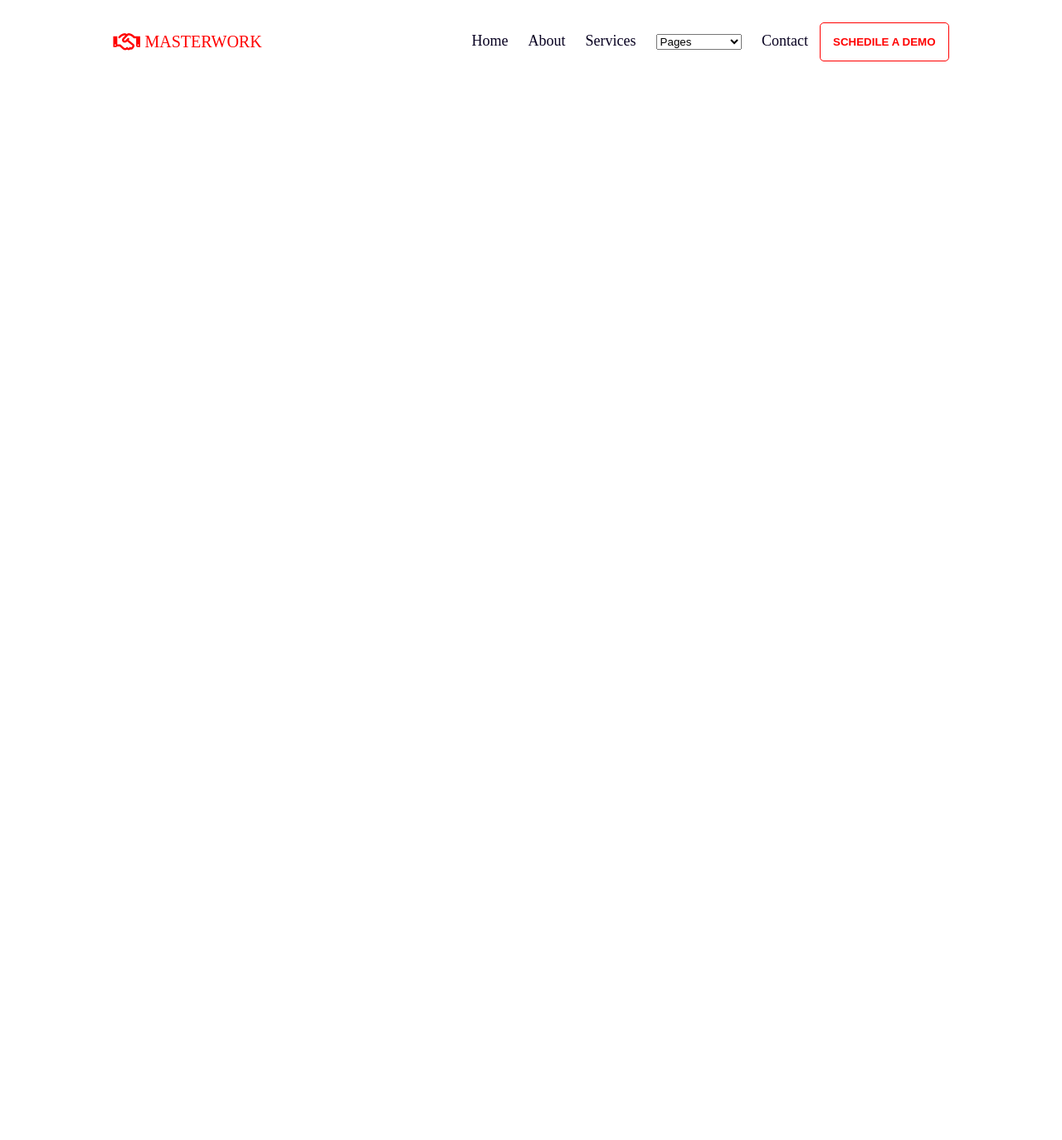
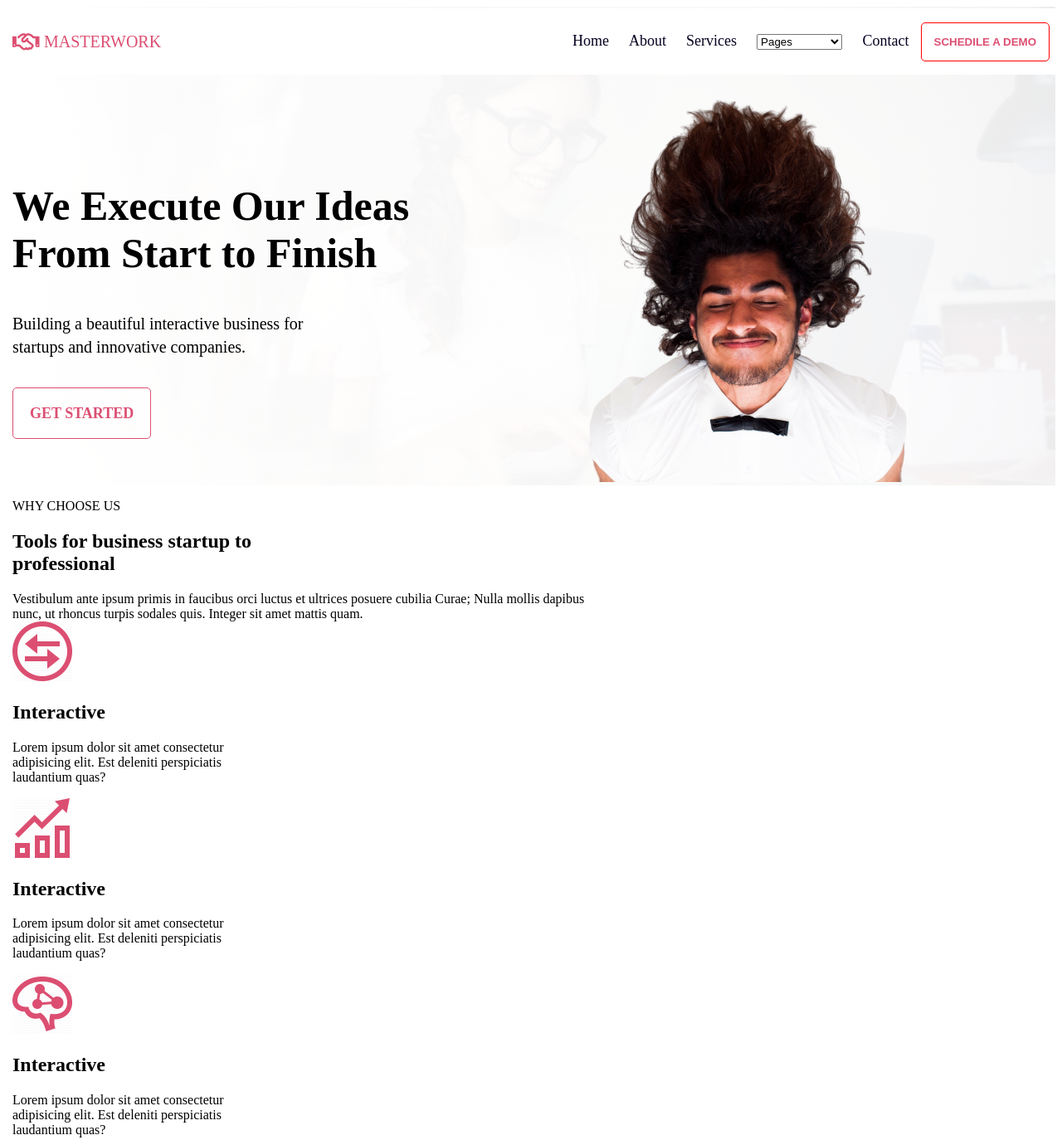
Before and after one commit to nguyenvantoan1821051127/Layout_bc30_NguyenVanToan_DoThanhNhan, a plain HTML site: page html/home.html in a window 1280 px wide. Shown: the whole page at 83% size. Before the commit the page ends 800 px from the top, so only its background shows below. Drawn offline with Linux system fonts and the light colour scheme.

Commit message:
creat home

```diff
--- a/css/home.css
+++ b/css/home.css
@@ -4,7 +4,8 @@
     top: 0;
     left: 0;
     width: 100%;
-    margin-top: 10px
+    margin-top: 10px;
+    position: fixed;
 }
 .container{
     max-width:1250px;
@@ -15,16 +16,15 @@
     height: 80px;
     display:flex;
     flex-direction: row;
-    justify-content: space-around;
+    justify-content: space-between;
     align-items: center;
-
 }
 .header .header_content a{
     text-decoration: none;
 }
 .header .header_content .logo{
     position: relative;
-    color: red;
+    color: #dc4f72;
 }
 .header .header_content .logo i{
     position: absolute;
@@ -51,5 +51,56 @@
     border: 1px solid red;
     font-weight: 600;
     border-radius: 5px;
-    color:red;
+    color:#dc4f72;
 }
+.carauser{
+    background: #ffffff;
+    background-image: linear-gradient(to right, #fff, rgba(255, 255, 255, 0.92)), url(../imggroup_files/banner.jpg);
+    background-repeat: no-repeat, no-repeat, no-repeat;
+    background-position: center;
+    background-attachment: fixed;
+    background-size: cover;
+    align-items: center;
+    padding-top: 5rem;
+}
+.carauser .row{
+    display: flex;
+}
+.carauser .col-left,
+.carauser .col-right{
+    width: 50%;
+}
+.carauser .col-left{
+    margin-top: 90px;
+}
+.carauser .col-left h1{
+    font-size: 50px;
+    line-height: 57.5px;
+    color: var(--title-color);
+    font-weight: 700;
+}
+.carauser .col-left p{
+    color: var(--text-color);
+    font-size: 20px;
+    line-height: 28px;
+    font-weight: 400;
+    padding-bottom: 20px;
+}
+.carauser .col-left a{
+    line-height: 52px;
+    font-weight: 700;
+    font-size: 18px;
+    margin: 0px;
+    padding: 20px 20px;
+    text-decoration: none;
+    color: #dc4f72;
+    border:1px solid #dc4f72 ;
+    border-radius: 5px;
+
+}
+.carauser .col-right img{
+    transform: rotate(180deg);
+}
+.statictic .title{
+    text-align: center;
+}
--- a/html/home.html
+++ b/html/home.html
@@ -37,6 +37,84 @@
         </div>
       </div>
     </header>
-    <section class="carauser"></section>
+    <section class="carauser">
+      <div class="container">
+        <div class="row">
+          <div class="col-left">
+            <h1>
+              We Execute Our Ideas<br />
+              From Start to Finish
+            </h1>
+            <p>
+              Building a beautiful interactive business for<br />
+              startups and innovative companies.
+            </p>
+            <a href="#">GET STARTED</a>
+          </div>
+          <div class="col-right">
+            <img src="../imggroup_files/main.png" />
+          </div>
+        </div>
+      </div>
+    </section>
+    <section clas="statictic">
+      <div class="container">
+        <header class="title">
+          <p>WHY CHOOSE US</p>
+          <h1>Tools for business startup to <br />professional</h1>
+          <span
+            >Vestibulum ante ipsum primis in faucibus orci luctus et ultrices
+            posuere cubilia Curae; Nulla mollis dapibus <br />nunc, ut rhoncus
+            turpis sodales quis. Integer sit amet mattis quam.</span
+          >
+        </header>
+        <main class="main">
+          <div class="row">
+            <div class="col">
+              <div class="item">
+                <img src="../imggroup_files/s1.png" />
+                <h2>Interactive</h2>
+                <p>
+                  Lorem ipsum dolor sit amet consectetur<br />
+                  adipisicing elit. Est deleniti perspiciatis <br />laudantium
+                  quas?
+                </p>
+              </div>
+            </div>
+            <div class="col">
+              <div class="item">
+                <img src="../imggroup_files/s2.png" />
+                <h2>Interactive</h2>
+                <p>
+                  Lorem ipsum dolor sit amet consectetur<br />
+                  adipisicing elit. Est deleniti perspiciatis <br />laudantium
+                  quas?
+                </p>
+              </div>
+            </div>
+            <div class="col">
+              <div class="item">
+                <img src="../imggroup_files/s3.png" />
+                <h2>Interactive</h2>
+                <p>
+                  Lorem ipsum dolor sit amet consectetur<br />
+                  adipisicing elit. Est deleniti perspiciatis <br />laudantium
+                  quas?
+                </p>
+              </div>
+            </div>
+          </div>
+        </main>
+      </div>
+    </section>
+    <section class="experriene"></section>
+    <section class="contact"></section>
+    <section clas="portfolo"></section>
+    <section class="solutions"></section>
+    <section class="blog"></section>
+    <section class="project"></section>
+    <section class="people"></section>
+    <section class="plan"></section>
+    <footer class="footer"></footer>
   </body>
 </html>
```
Also changed, not shown: imggroup_files/banner.jpg (added).
